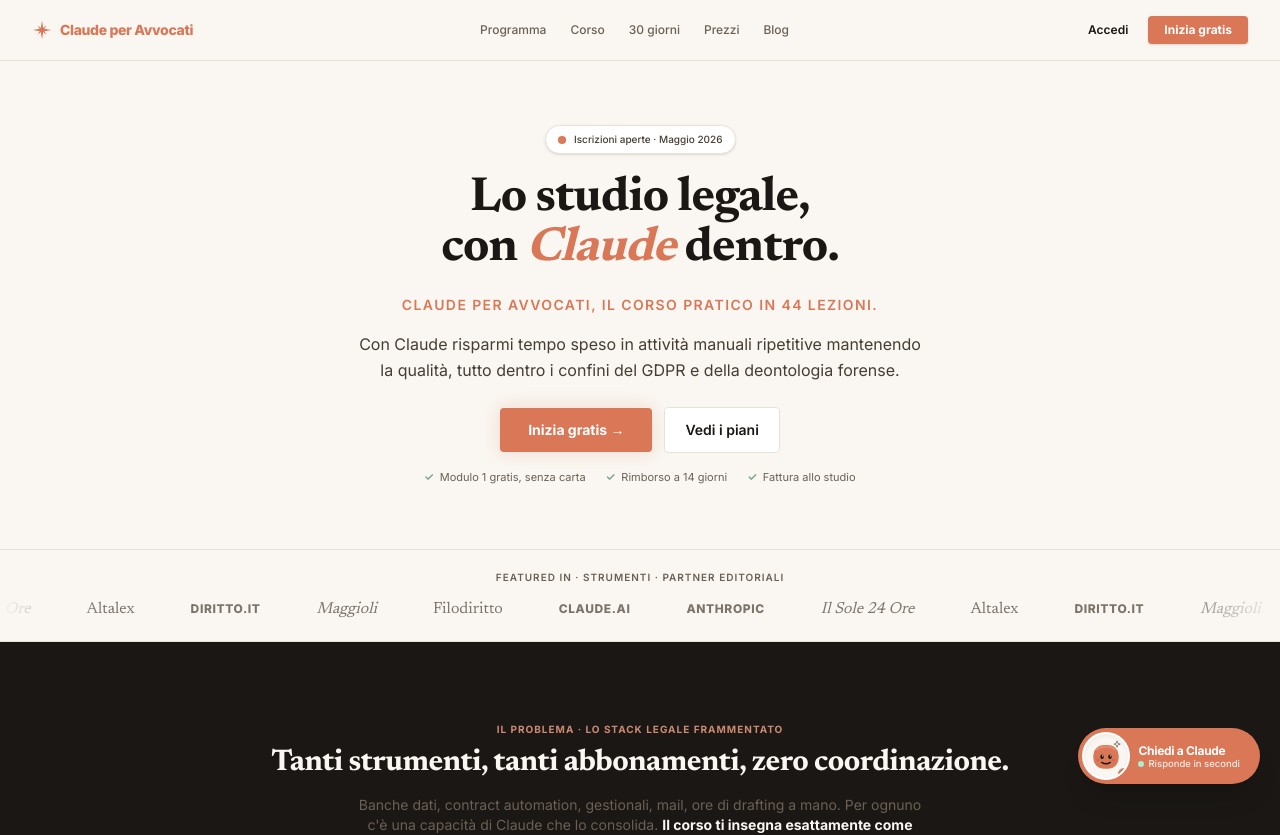
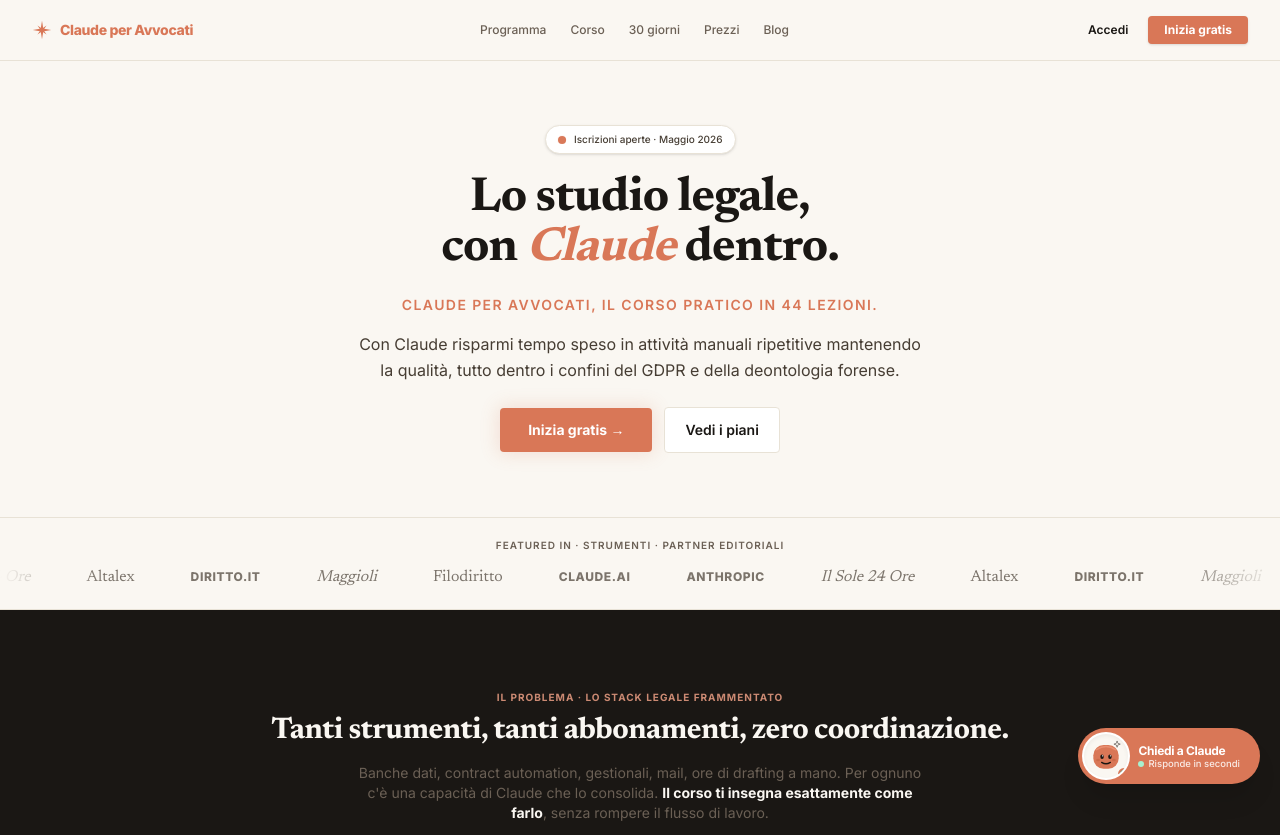
Before and after one commit to alessio-create/claude-per-avvocati, a Next.js app: page / in a window 1280 px wide. Shown: the top 835 px of the page. Built offline with nearby package versions, Linux system fonts and the light colour scheme.

Commit message:
hero: drop trust pills row

```diff
--- a/components/marketing/Hero.tsx
+++ b/components/marketing/Hero.tsx
@@ -43,21 +43,6 @@
             Vedi i piani
           </a>
         </div>
-
-        <div className="flex flex-col sm:flex-row gap-2 sm:gap-5 justify-center items-center text-[11px] text-muted anim-rise anim-d-5">
-          <span className="inline-flex items-center gap-1.5">
-            <span className="text-[#6fa28b] font-bold">✓</span>
-            Modulo 1 gratis, senza carta
-          </span>
-          <span className="inline-flex items-center gap-1.5">
-            <span className="text-[#6fa28b] font-bold">✓</span>
-            Rimborso a 14 giorni
-          </span>
-          <span className="inline-flex items-center gap-1.5">
-            <span className="text-[#6fa28b] font-bold">✓</span>
-            Fattura allo studio
-          </span>
-        </div>
       </div>
     </section>
   );
```
